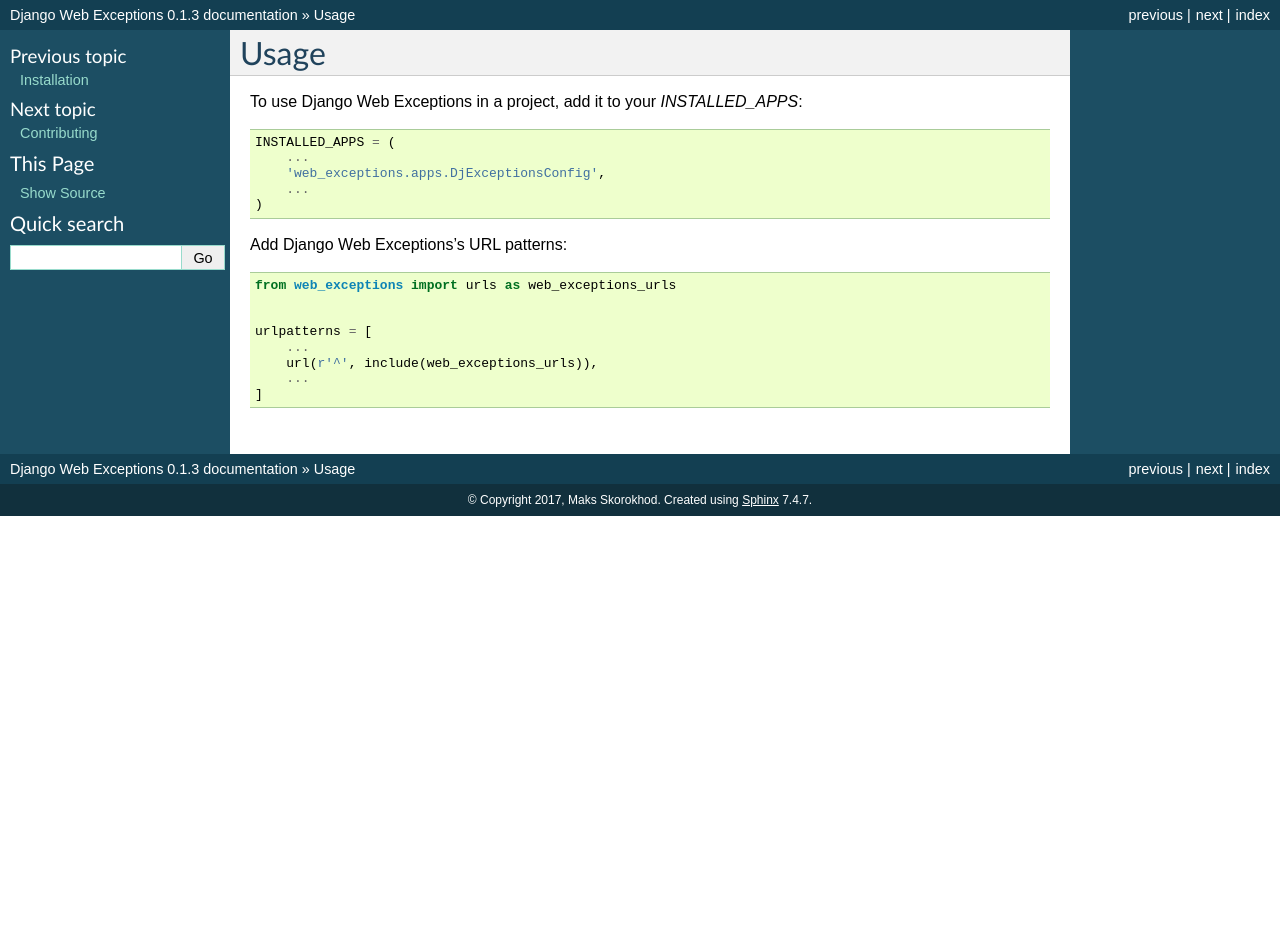
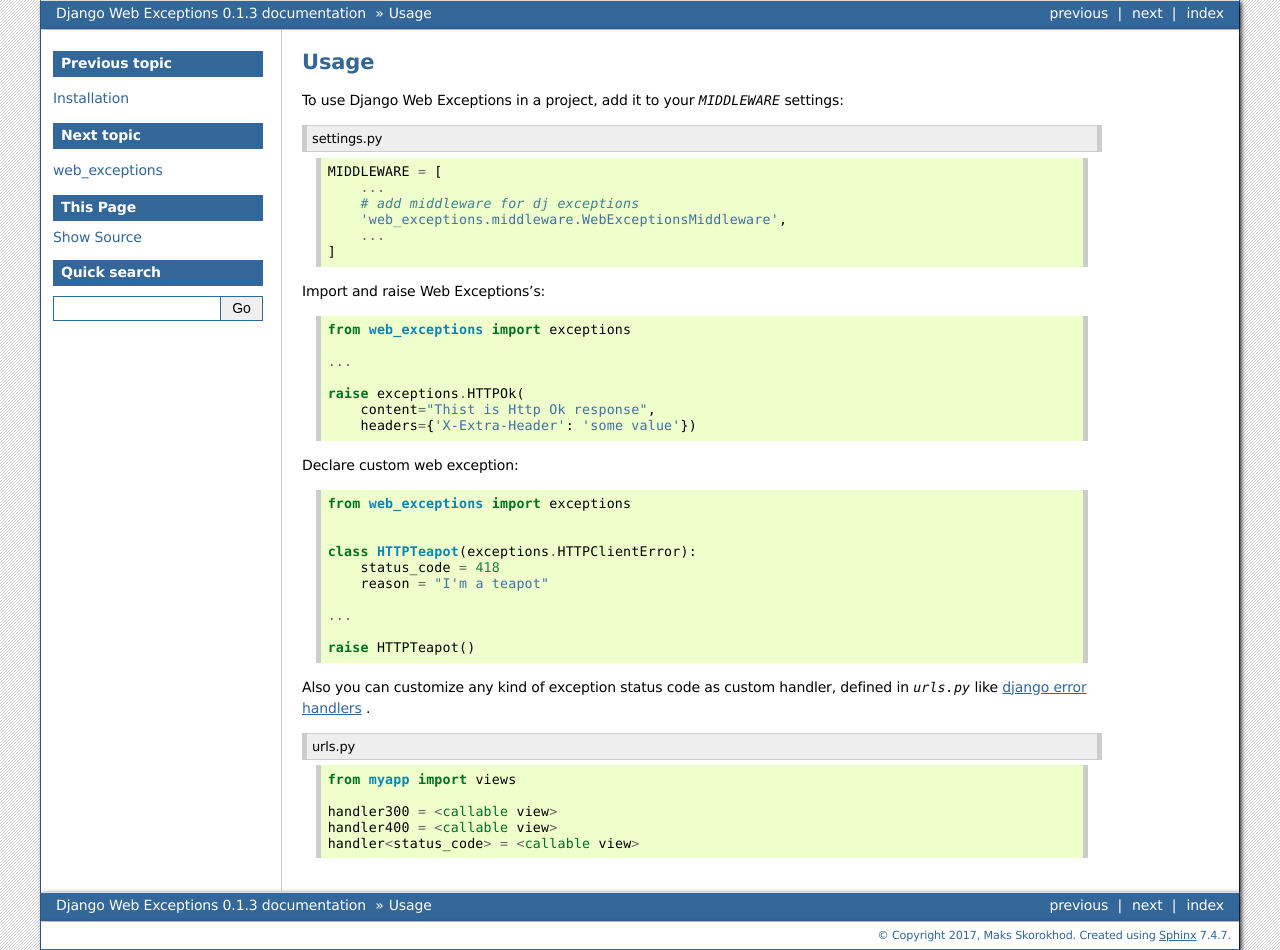
Before and after one commit to samael500/web-exceptions, a Sphinx documentation site: the page built from docs/usage.rst, in a window 1280 px wide. Built offline with Sphinx 7.4.7, drawn with Linux system fonts in a browser that asks for light colours; before the commit the page ends 900 px from its top, so only the background shows below that.

Commit message:
:memo: add docs for web exceptions

```diff
--- a/docs/conf.py
+++ b/docs/conf.py
@@ -100,7 +100,7 @@
 
 # The theme to use for HTML and HTML Help pages.  See the documentation for
 # a list of builtin themes.
-html_theme = 'default'
+html_theme = 'bizstyle'  # 'default'
 
 # Theme options are theme-specific and customize the look and feel of a theme
 # further.  For a list of options available for each theme, see the
--- a/docs/index.rst
+++ b/docs/index.rst
@@ -14,6 +14,7 @@
    readme
    installation
    usage
+   modules
    contributing
    authors
    history
--- /dev/null
+++ b/docs/modules.rst
@@ -0,0 +1,7 @@
+web_exceptions
+==============
+
+.. toctree::
+   :maxdepth: 4
+
+   web_exceptions
--- a/docs/usage.rst
+++ b/docs/usage.rst
@@ -2,25 +2,60 @@
 Usage
 =====
 
-To use Django Web Exceptions in a project, add it to your `INSTALLED_APPS`:
+To use Django Web Exceptions in a project, add it to your `MIDDLEWARE` settings:
+
+.. code-block:: python
+    :caption: settings.py
+
+    MIDDLEWARE = [
+        ...
+        # add middleware for dj exceptions
+        'web_exceptions.middleware.WebExceptionsMiddleware',
+        ...
+    ]
+
+
+Import and raise Web Exceptions's:
 
 .. code-block:: python
 
-    INSTALLED_APPS = (
-        ...
-        'web_exceptions.apps.DjExceptionsConfig',
-        ...
-    )
+    from web_exceptions import exceptions
 
-Add Django Web Exceptions's URL patterns:
+    ...
+
+    raise exceptions.HTTPOk(
+        content="Thist is Http Ok response",
+        headers={'X-Extra-Header': 'some value'})
+
+
+Declare custom web exception:
 
 .. code-block:: python
 
-    from web_exceptions import urls as web_exceptions_urls
+    from web_exceptions import exceptions
 
 
-    urlpatterns = [
-        ...
-        url(r'^', include(web_exceptions_urls)),
-        ...
-    ]
+    class HTTPTeapot(exceptions.HTTPClientError):
+        status_code = 418
+        reason = "I'm a teapot"
+
+    ...
+
+    raise HTTPTeapot()
+
+
+Also you can customize any kind of exception status code as custom handler,
+defined in `urls.py` like `django error handlers`_ .
+
+
+.. code-block:: python
+    :caption: urls.py
+
+    from myapp import views
+
+    handler300 = <callable view>
+    handler400 = <callable view>
+    handler<status_code> = <callable view>
+
+
+.. _django error handlers: https://docs.djangoproject.com/en/1.11/topics/http/views/#customizing-error-views
```
Also changed, not shown: docs/installation.rst (+1 -6 lines), docs/web_exceptions.rst (added, +30 -0 lines).
